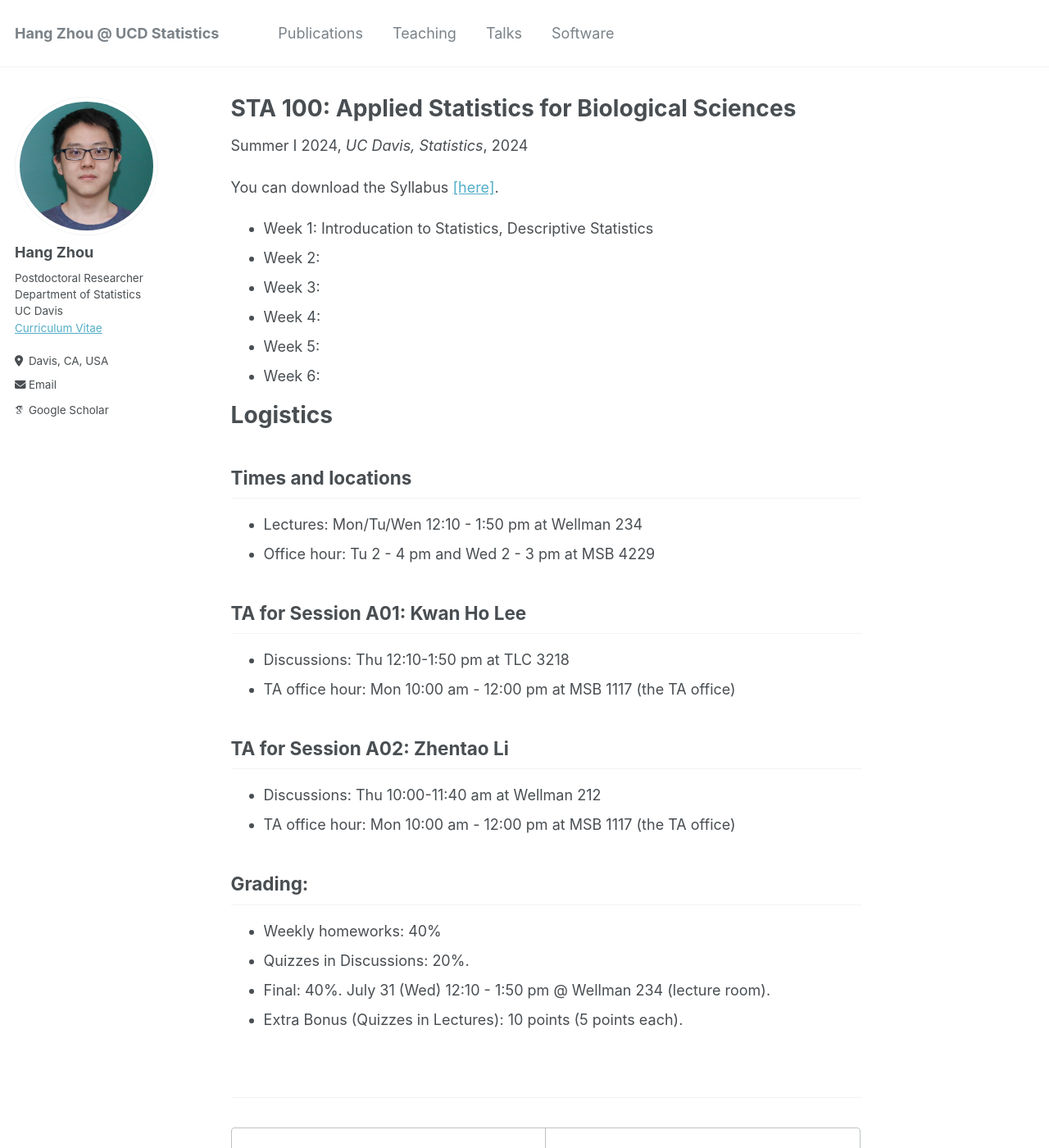
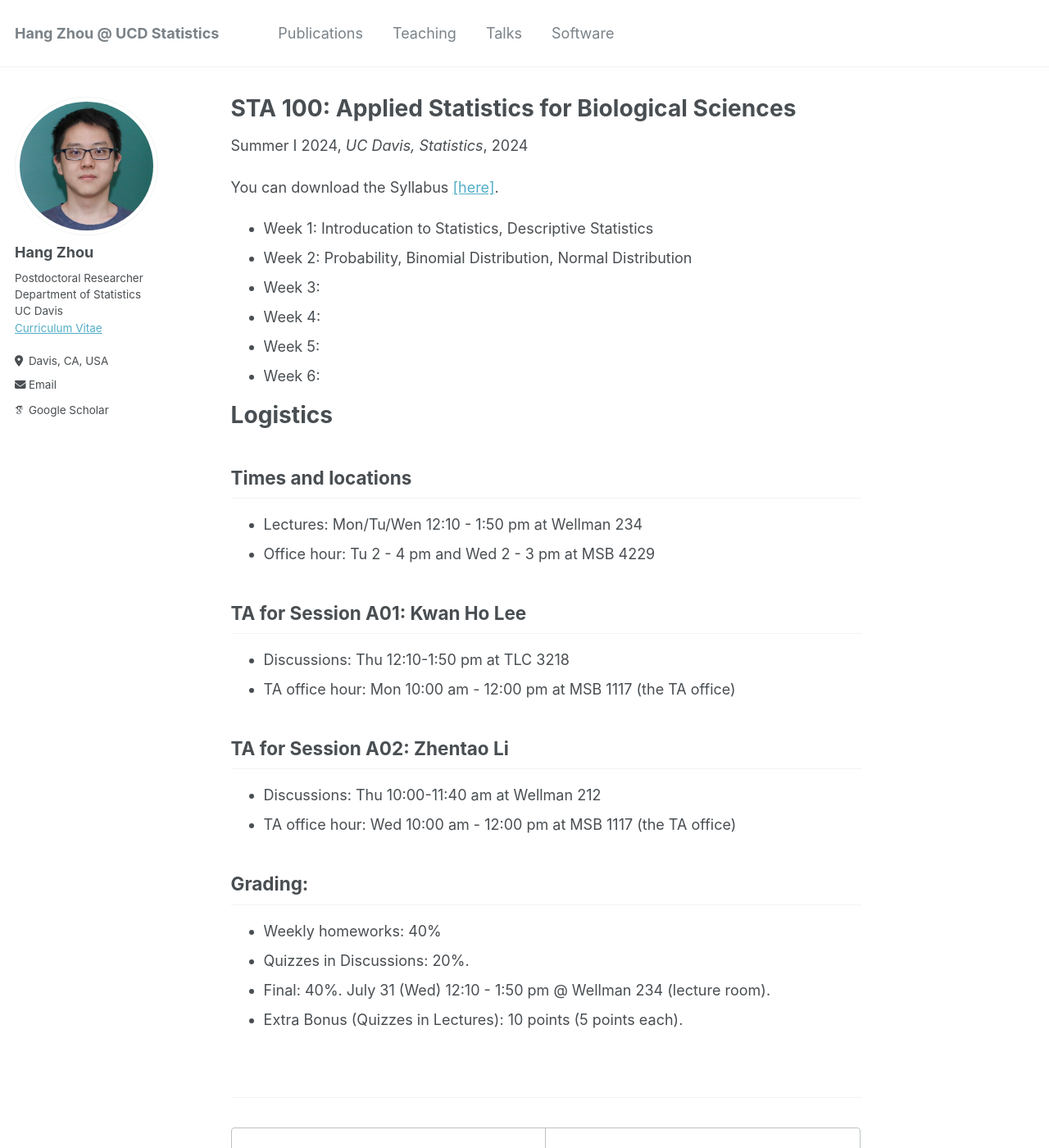
Before and after one commit to hg-zh/hg-zh.github.io, a Jekyll site: the page built from _teaching/2024-SS1-STA100.md, in a window 1280 px wide and 1400 px high. Shown: the whole window at 82% size. Built offline with Jekyll 4.4.1, drawn with Linux system fonts in a browser that asks for light colours; some web fonts are replaced.

Commit message:
Update 2024-SS1-STA100.md

```diff
--- a/_teaching/2024-SS1-STA100.md
+++ b/_teaching/2024-SS1-STA100.md
@@ -15,7 +15,7 @@ You can download the Syllabus [\[here\]](https://hg-zh.github.io/files/STA100/Sy
 
 
 - Week 1: Introducation to Statistics, Descriptive Statistics
-- Week 2:
+- Week 2: Probability, Binomial Distribution, Normal Distribution
 - Week 3:
 - Week 4:
 - Week 5:
@@ -36,7 +36,7 @@ You can download the Syllabus [\[here\]](https://hg-zh.github.io/files/STA100/Sy
 ## TA for Session A02: Zhentao Li
 
 - Discussions: Thu 10:00-11:40 am at Wellman 212
-- TA office hour: Mon  10:00 am - 12:00 pm at MSB 1117 (the TA office)
+- TA office hour: Wed  10:00 am - 12:00 pm at MSB 1117 (the TA office)
 
 
 ## Grading:
```
